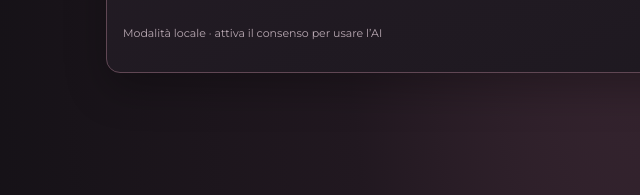
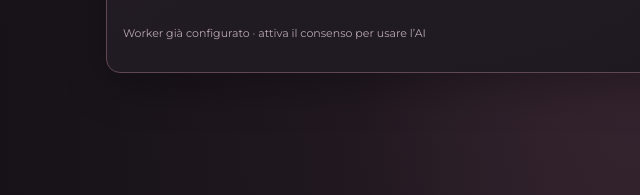
Before and after one commit to sertrvlina/witch-daily-grimoire, a plain HTML site: page oracle.html in a window 1280 px wide. Both pictures are taken after a click on the button "✧ Proponi ricordi dalla conversazione". Shown: the part 755-950 px from the top of the page, 0-640 px from the left. Drawn offline with nearby package versions, Linux system fonts and the light colour scheme; a web font is replaced by a local one.

Commit message:
Remove misleading Oracle setup prompts

```diff
--- a/oracle.html
+++ b/oracle.html
@@ -124,7 +124,7 @@ card.append(category,field,actions);actions.append(approve,dismiss);root.append(
 }
 async function analyzeConversation(){
 const button=$('analyzeMemory'),status=$('memoryStatus');
-if(!$('endpoint').value.trim()||!$('cloudConsent').checked){status.textContent='Per analizzare la conversazione devi configurare il backend e autorizzare l’invio.';return}
+if(!$('endpoint').value.trim()||!$('cloudConsent').checked){status.textContent='Per analizzare la conversazione, autorizza l’invio AI nella sezione «Connessione AI». Il Worker è già configurato.';return}
 const history=chat.slice(-8).filter(x=>x&&(x.role==='user'||x.role==='assistant')&&typeof x.text==='string').map(x=>({role:x.role,content:x.text}));
 if(!history.some(x=>x.role==='user')){status.textContent='Non ci sono ancora messaggi sufficienti da analizzare.';return}
 button.disabled=true;status.textContent='Lucilla sta individuando eventuali ricordi utili…';
@@ -160,7 +160,7 @@ $('profileStatus').textContent=personalProfile?'Profilo salvato in questo browse
 
 chat=safeParse(KEYS.chat,[]);memory=safeParse(KEYS.memory,[]).map(normalizeMemory).filter(Boolean);progressEntries=safeParse(KEYS.progress,[]).filter(x=>x&&typeof x.title==='string').map(x=>({id:x.id||makeId(),title:x.title.slice(0,120),date:x.date||'',category:x.category||'altro',status:x.status||'idea',notes:typeof x.notes==='string'?x.notes.slice(0,1800):'',created:x.created||new Date().toISOString(),updated:x.updated||null}));persist();renderChat();renderMemory();renderProgress();$('personalProfile').value=personalProfile;$('progressDate').value=new Date().toISOString().slice(0,10);
 $('endpoint').value=DEFAULT_ENDPOINT;localStorage.setItem(KEYS.endpoint,DEFAULT_ENDPOINT);$('cloudConsent').checked=localStorage.getItem(KEYS.cloud)==='true';$('memoryConsent').checked=localStorage.getItem(KEYS.include)==='true';
-function updateMode(){const configured=!!$('endpoint').value.trim();const consent=$('cloudConsent').checked;const connected=configured&&consent;$('connectionStatus').textContent=connected?'Worker configurato · invio AI autorizzato':configured?'Worker configurato · in attesa del tuo consenso':'Indirizzo Worker mancante · modalità locale';$('modeHint').textContent=connected?'Invio al backend Cloudflare autorizzato':configured?'Modalità locale · attiva il consenso per usare l’AI':'Modalità locale · nessun messaggio viene inviato'}
+function updateMode(){const configured=!!$('endpoint').value.trim();const consent=$('cloudConsent').checked;const connected=configured&&consent;$('connectionStatus').textContent=connected?'Worker configurato · invio AI autorizzato':configured?'Worker configurato · in attesa del tuo consenso':'Indirizzo Worker mancante · modalità locale';$('modeHint').textContent=connected?'Invio al backend Cloudflare autorizzato':configured?'Worker già configurato · attiva il consenso per usare l’AI':'Modalità locale · nessun messaggio viene inviato'}
 $('endpoint').addEventListener('change',()=>{localStorage.setItem(KEYS.endpoint,$('endpoint').value.trim());updateMode()});
 $('cloudConsent').onchange=()=>{localStorage.setItem(KEYS.cloud,String($('cloudConsent').checked));updateMode()};
 $('memoryConsent').onchange=()=>localStorage.setItem(KEYS.include,String($('memoryConsent').checked));
@@ -203,7 +203,7 @@ $('message').value='';
 addBubble('user',text);
 const endpoint=$('endpoint').value.trim();
 if(!endpoint||!$('cloudConsent').checked){
-addBubble('assistant','Ho conservato il tuo messaggio in questa pagina. Per ricevere una risposta AI, configura il Worker Cloudflare e attiva il consenso all’invio.');
+addBubble('assistant','Ho conservato il tuo messaggio su questo dispositivo. Il Worker è già configurato; per ricevere una risposta AI devi autorizzare l’invio dei messaggi nella sezione «Connessione AI». Le note personali e gli archivi restano esclusi finché non li autorizzi separatamente.');
 return;
 }
 $('send').disabled=true;
```
